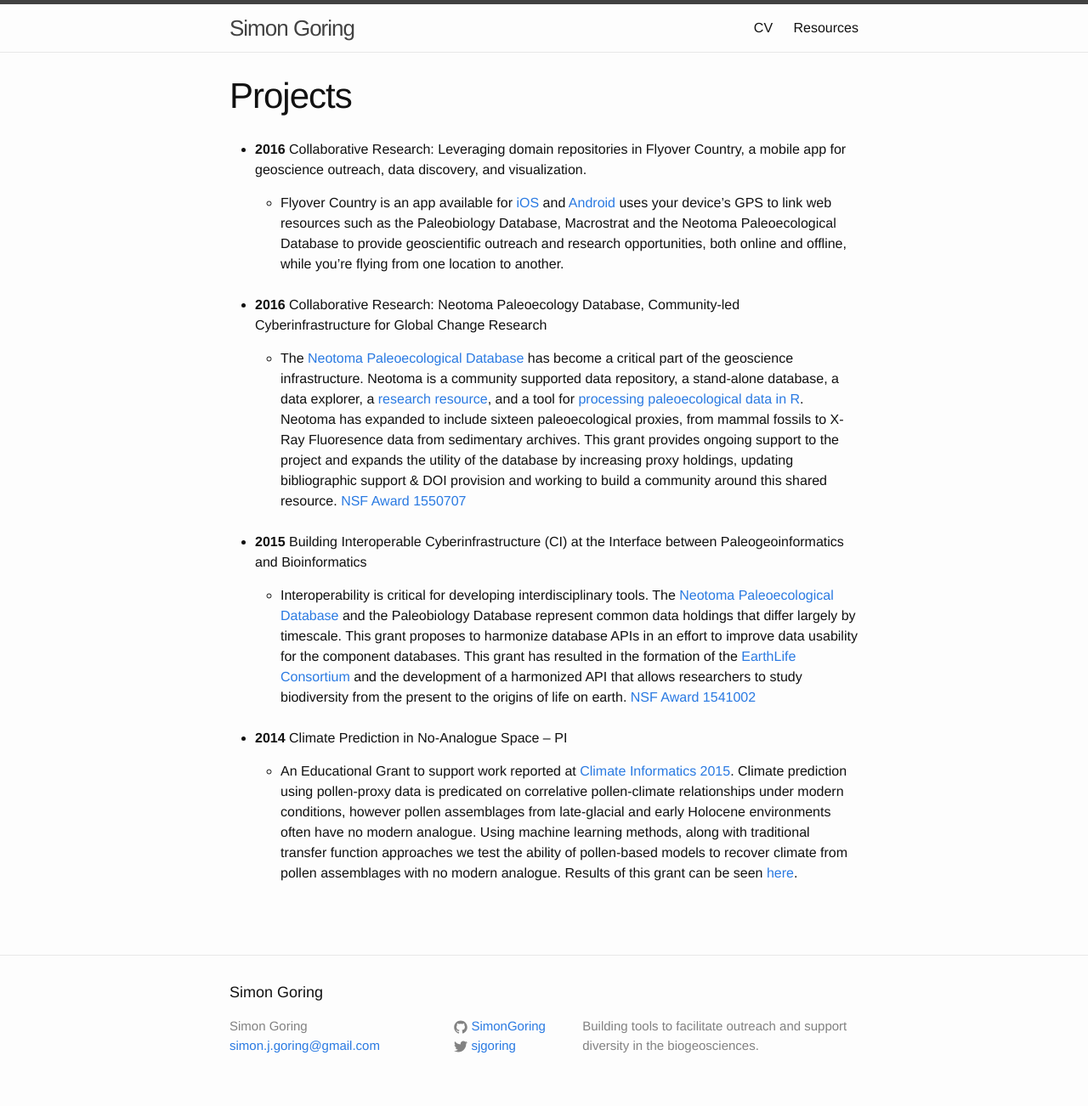
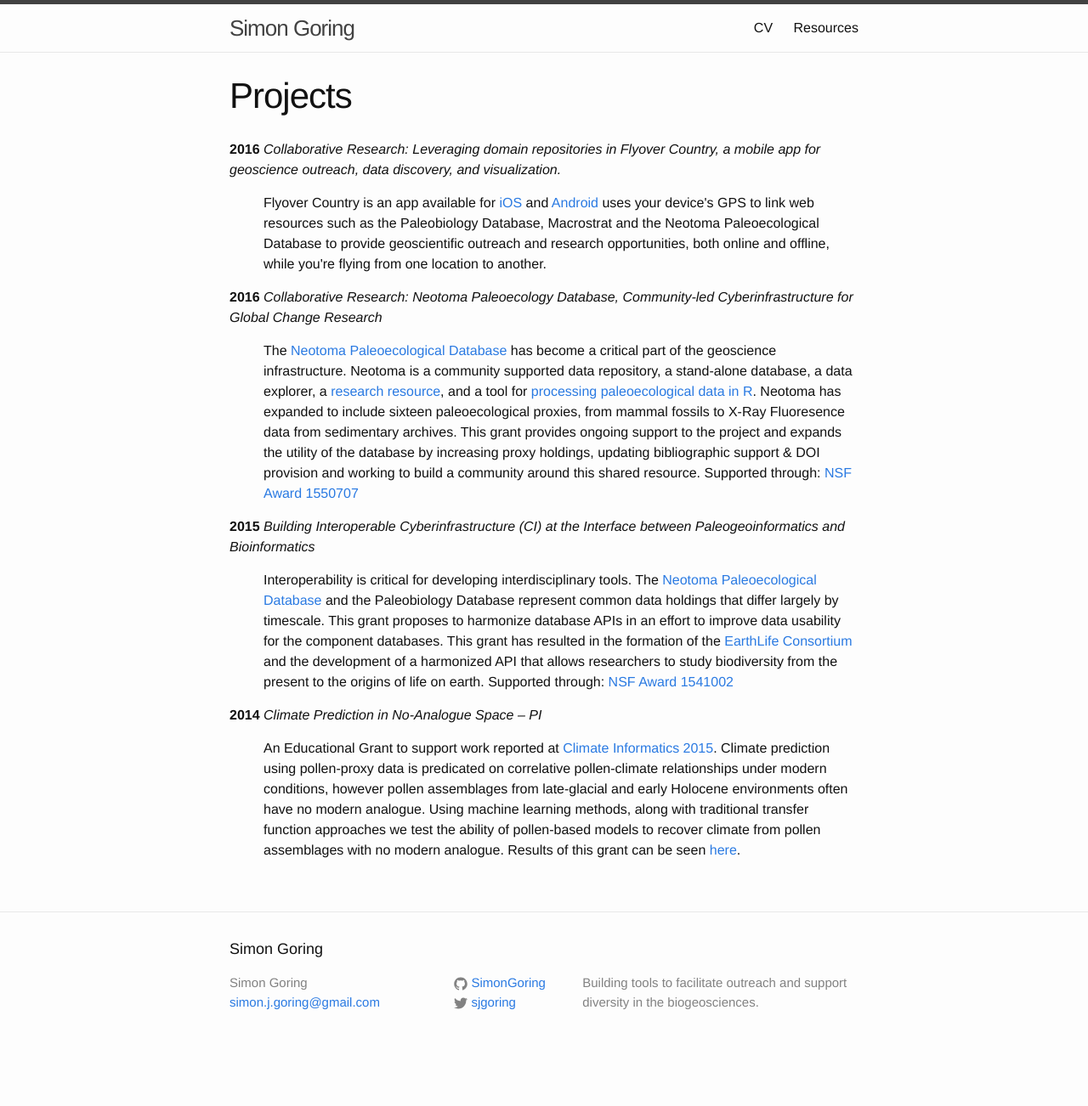
Before and after one commit to SimonGoring/simongoring.github.io, a Jekyll site: the page built from _cv/Grants.md, in a window 1280 px wide. Shown: the whole page at 85% size. Built offline with Jekyll 4.4.1, drawn with Linux system fonts in a browser that asks for light colours; after the commit the page ends 1251 px from its top, so only the background shows below that.

Commit message:
Updatingthe CV page to make it look a bit cleaner & updating the Grants page.

```diff
--- a/_cv/Grants.md
+++ b/_cv/Grants.md
@@ -4,18 +4,18 @@ title: Projects
 concept: Funded research projects.
 ---
 
-* **2016**  Collaborative Research: Leveraging domain repositories in Flyover Country, a mobile app for geoscience outreach, data discovery, and visualization.
+**2016** <cite>Collaborative Research: Leveraging domain repositories in Flyover Country, a mobile app for geoscience outreach, data discovery, and visualization.</cite>
 
-    * Flyover Country is an app available for [iOS](https://itunes.apple.com/us/app/flyover-country/id1059886913?mt=8) and [Android](https://play.google.com/store/apps/details?id=com.ionicframework.app303739&hl=en) uses your device's GPS to link web resources such as the Paleobiology Database, Macrostrat and the Neotoma Paleoecological Database to provide geoscientific outreach and research opportunities, both online and offline, while you're flying from one location to another.<br><br>
+<p style="margin-left: 40px">Flyover Country is an app available for <a target="_blank" href="https://itunes.apple.com/us/app/flyover-country/id1059886913?mt=8">iOS</a> and <a target="_blank" href="https://play.google.com/store/apps/details?id=com.ionicframework.app303739&hl=en">Android</a> uses your device's GPS to link web resources such as the Paleobiology Database, Macrostrat and the Neotoma Paleoecological Database to provide geoscientific outreach and research opportunities, both online and offline, while you're flying from one location to another.</p>
 
-* **2016**  Collaborative Research: Neotoma Paleoecology Database, Community-led Cyberinfrastructure for Global Change Research
+**2016** <cite>Collaborative Research: Neotoma Paleoecology Database, Community-led Cyberinfrastructure for Global Change Research</cite>
 
-    * The [Neotoma Paleoecological Database](http://neotomadb.org) has become a critical part of the geoscience infrastructure.  Neotoma is a community supported data repository, a stand-alone database, a data explorer, a [research resource](https://scholar.google.com/citations?user=idoixqkAAAAJ&hl=en), and a tool for [processing paleoecological data in R](https://cran.r-project.org/web/packages/neotoma/). Neotoma has expanded to include sixteen paleoecological proxies, from mammal fossils to X-Ray Fluoresence data from sedimentary archives. This grant provides ongoing support to the project and expands the utility of the database by increasing proxy holdings, updating bibliographic support & DOI provision and working to build a community around this shared resource. [NSF Award 1550707](https://nsf.gov/awardsearch/showAward?AWD_ID=1550707)<br><br>
+<p style="margin-left: 40px">The <a target="_blank" href="http://neotomadb.org">Neotoma Paleoecological Database</a> has become a critical part of the geoscience infrastructure.  Neotoma is a community supported data repository, a stand-alone database, a data explorer, a <a target="_blank" href="https://scholar.google.com/citations?user=idoixqkAAAAJ&hl=en">research resource</a>, and a tool for <a target="_blank" href="https://cran.r-project.org/web/packages/neotoma/">processing paleoecological data in R</a>. Neotoma has expanded to include sixteen paleoecological proxies, from mammal fossils to X-Ray Fluoresence data from sedimentary archives. This grant provides ongoing support to the project and expands the utility of the database by increasing proxy holdings, updating bibliographic support & DOI provision and working to build a community around this shared resource. Supported through: <a target="_blank" href="https://nsf.gov/awardsearch/showAward?AWD_ID=1550707">NSF Award 1550707</a><br></p>
 
-* **2015**	Building Interoperable Cyberinfrastructure (CI) at the Interface between Paleogeoinformatics and Bioinformatics
+**2015** <cite>Building Interoperable Cyberinfrastructure (CI) at the Interface between Paleogeoinformatics and Bioinformatics</cite>
 
-    * Interoperability is critical for developing interdisciplinary tools. The [Neotoma Paleoecological Database](http://neotomadb.org) and the Paleobiology Database represent common data holdings that differ largely by timescale.  This grant proposes to harmonize database APIs in an effort to improve data usability for the component databases.  This grant has resulted in the formation of the [EarthLife Consortium](http://earthlifeconsortium.org) and the development of a harmonized API that allows researchers to study biodiversity from the present to the origins of life on earth. [NSF Award 1541002](https://nsf.gov/awardsearch/showAward?AWD_ID=1541002)<br><br>
+<p style="margin-left: 40px">Interoperability is critical for developing interdisciplinary tools. The <a target="_blank" href="http://neotomadb.org">Neotoma Paleoecological Database</a> and the Paleobiology Database represent common data holdings that differ largely by timescale.  This grant proposes to harmonize database APIs in an effort to improve data usability for the component databases.  This grant has resulted in the formation of the <a target="_blank" href="http://earthlifeconsortium.org">EarthLife Consortium</a> and the development of a harmonized API that allows researchers to study biodiversity from the present to the origins of life on earth. Supported through: <a target="_blank" href="https://nsf.gov/awardsearch/showAward?AWD_ID=1541002">NSF Award 1541002</a><br></p>
 
-* **2014**	Climate Prediction in No-Analogue Space – PI
+**2014**	<cite>Climate Prediction in No-Analogue Space – PI</cite>
 
-    * An Educational Grant to support work reported at [Climate Informatics 2015](https://www2.cisl.ucar.edu/events/workshops/climate-informatics/2015/home).  Climate prediction using pollen-proxy data is predicated on correlative pollen-climate relationships under modern conditions, however pollen assemblages from late-glacial and early Holocene environments often have no modern analogue.  Using machine learning methods, along with traditional transfer function approaches we test the ability of pollen-based models to recover climate from pollen assemblages with no modern analogue.  Results of this grant can be seen [here](https://www2.cisl.ucar.edu/sites/default/files/11-%20Goring.pdf).<br><br>
+<p style="margin-left: 40px">An Educational Grant to support work reported at <a target="_blank" href="https://www2.cisl.ucar.edu/events/workshops/climate-informatics/2015/home">Climate Informatics 2015</a>.  Climate prediction using pollen-proxy data is predicated on correlative pollen-climate relationships under modern conditions, however pollen assemblages from late-glacial and early Holocene environments often have no modern analogue.  Using machine learning methods, along with traditional transfer function approaches we test the ability of pollen-based models to recover climate from pollen assemblages with no modern analogue.  Results of this grant can be seen <a target="_blank" href="https://www2.cisl.ucar.edu/sites/default/files/11-%20Goring.pdf">here</a>.<br></p>
```
Also changed, not shown: cv.md (+9 -7 lines).
